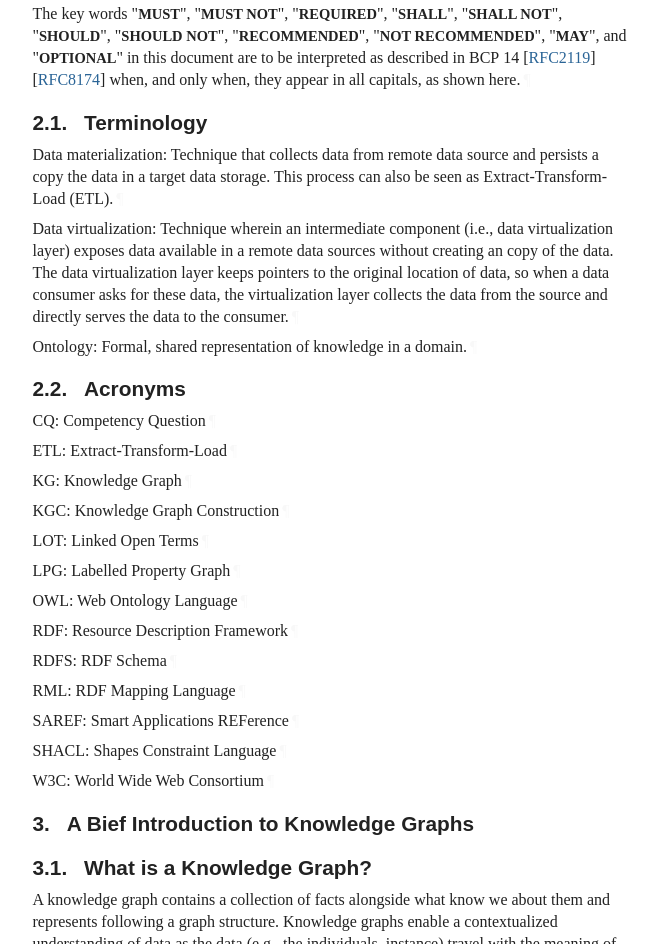
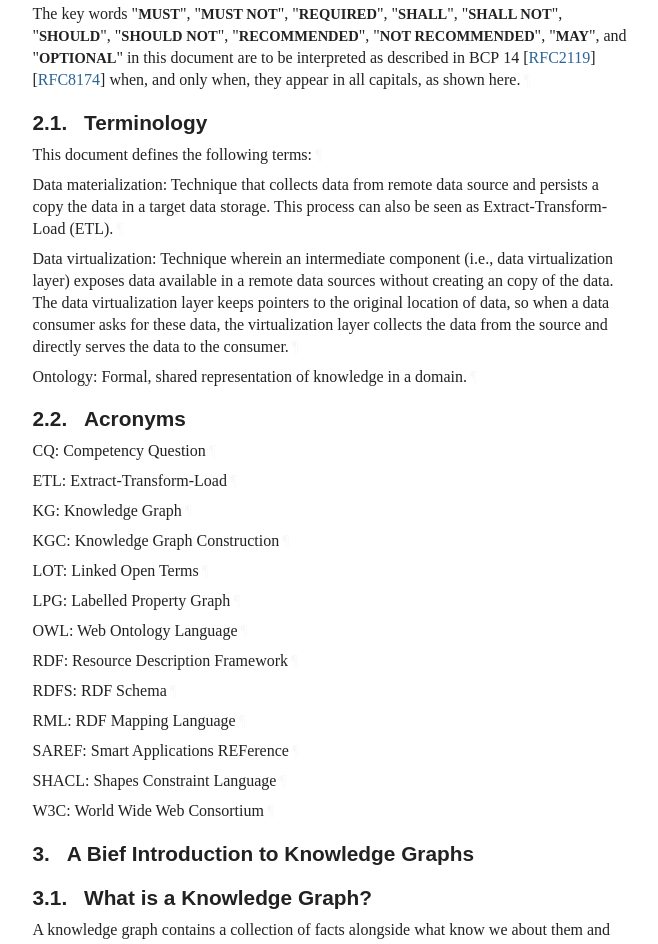
Before and after one commit to idomingu/knowledge-graph-yang, a plain HTML site: page draft-marcas-nmop-knowledge-graph-yang.html in a window 1280 px wide. Shown: the part 2077-3021 px from the top of the page, without its empty margins (92-750 px from the left). Drawn offline with Linux system fonts and the light colour scheme; a web font is replaced by a local one.

Commit message:
Script updating gh-pages from f0d45a2. [ci skip]

```diff
--- a/draft-marcas-nmop-knowledge-graph-yang.html
+++ b/draft-marcas-nmop-knowledge-graph-yang.html
@@ -1267,9 +1267,10 @@ appear in all capitals, as shown here.<a href="#section-2-1" class="pilcrow">¶<
         <h3 id="name-terminology">
 <a href="#section-2.1" class="section-number selfRef">2.1. </a><a href="#name-terminology" class="section-name selfRef">Terminology</a>
         </h3>
-<p id="section-2.1-1">Data materialization: Technique that collects data from remote data source and persists a copy the data in a target data storage. This process can also be seen as Extract-Transform-Load (ETL).<a href="#section-2.1-1" class="pilcrow">¶</a></p>
-<p id="section-2.1-2">Data virtualization: Technique wherein an intermediate component (i.e., data virtualization layer) exposes data available in a remote data sources without creating an copy of the data. The data virtualization layer keeps pointers to the original location of data, so when a data consumer asks for these data, the virtualization layer collects the data from the source and directly serves the data to the consumer.<a href="#section-2.1-2" class="pilcrow">¶</a></p>
-<p id="section-2.1-3">Ontology: Formal, shared representation of knowledge in a domain.<a href="#section-2.1-3" class="pilcrow">¶</a></p>
+<p id="section-2.1-1">This document defines the following terms:<a href="#section-2.1-1" class="pilcrow">¶</a></p>
+<p id="section-2.1-2">Data materialization: Technique that collects data from remote data source and persists a copy the data in a target data storage. This process can also be seen as Extract-Transform-Load (ETL).<a href="#section-2.1-2" class="pilcrow">¶</a></p>
+<p id="section-2.1-3">Data virtualization: Technique wherein an intermediate component (i.e., data virtualization layer) exposes data available in a remote data sources without creating an copy of the data. The data virtualization layer keeps pointers to the original location of data, so when a data consumer asks for these data, the virtualization layer collects the data from the source and directly serves the data to the consumer.<a href="#section-2.1-3" class="pilcrow">¶</a></p>
+<p id="section-2.1-4">Ontology: Formal, shared representation of knowledge in a domain.<a href="#section-2.1-4" class="pilcrow">¶</a></p>
 </section>
 </div>
 <div id="acronyms">
```
Also changed, not shown: draft-marcas-nmop-knowledge-graph-yang.txt.
